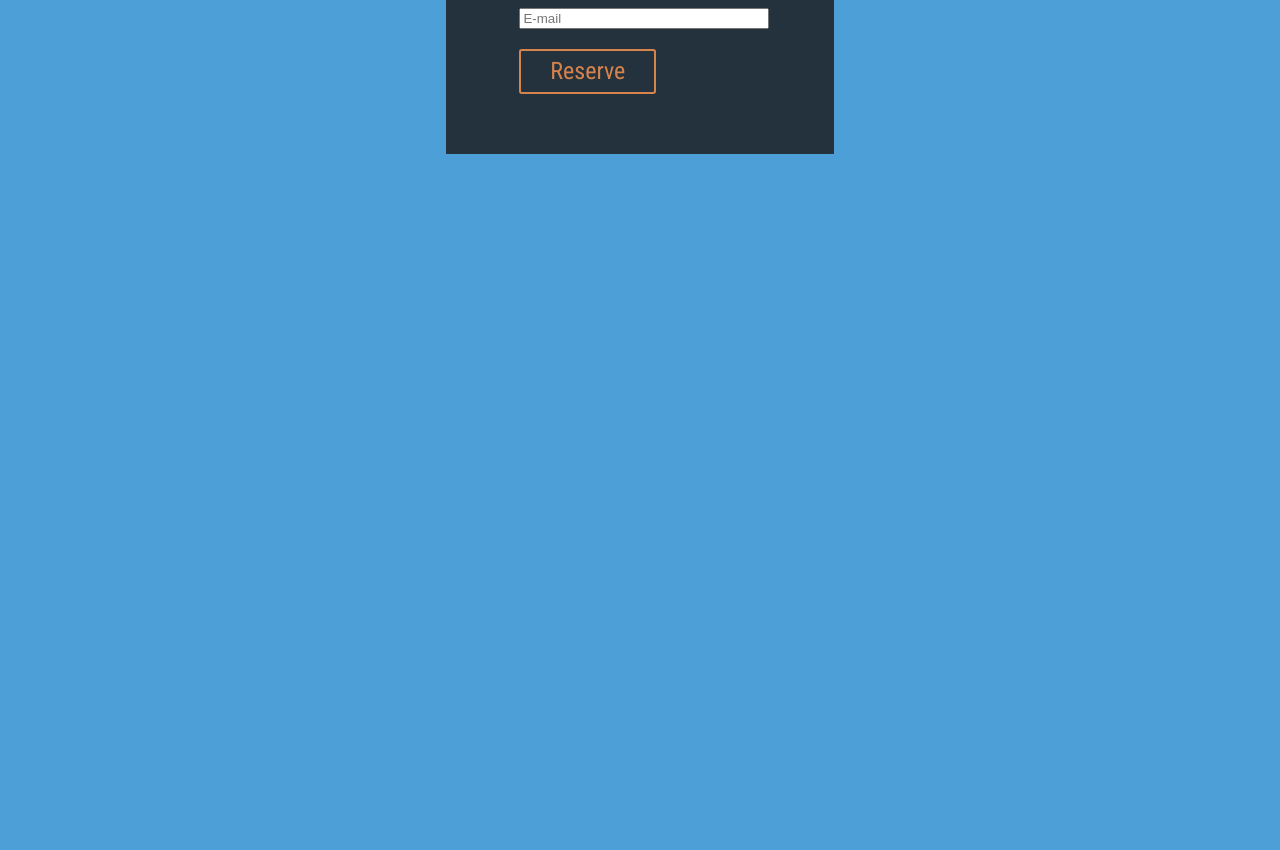
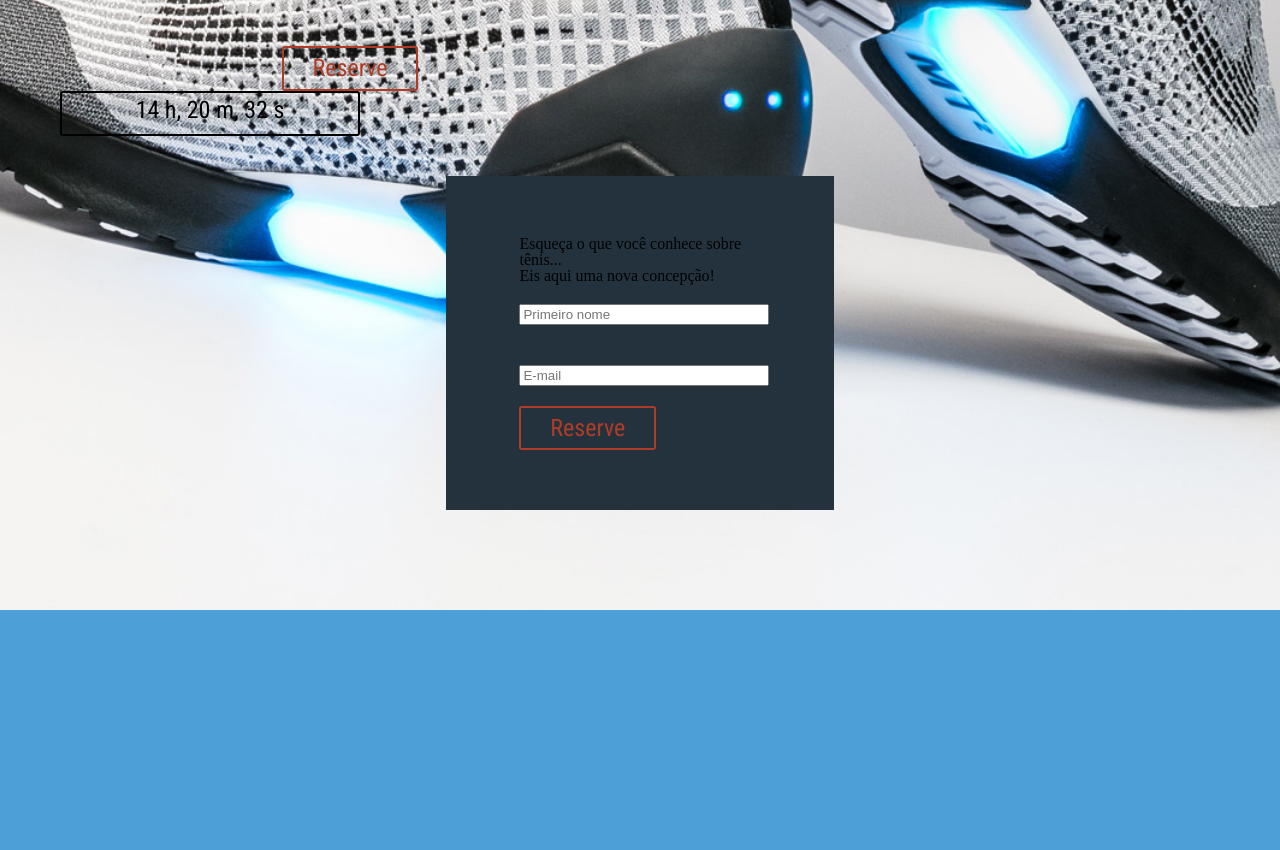
Before and after one commit to bruno07x/Landing-Page, a PHP site: page / in a window 1280 px wide. Shown: the part 641-1491 px from the top of the page. Run offline with PHP 8.4, Linux system fonts and the light colour scheme; some libraries are stand-ins or nearby versions; some web fonts are replaced.

Commit message:
Mudança de background

```diff
--- a/CSS/style.css
+++ b/CSS/style.css
@@ -169,14 +169,16 @@
 /* ############################################
    ###############  SECTION 1 #################
    ############################################ */
-
-.secao1 {
+   .secao1{
+	background-image: url(../IMG/tes2.jpg);
+	background-repeat: no-repeat;
+	background-size: cover;
+	background-position: center;
 	grid-template-columns: 100%;
-	grid-template-rows: 1fr 2fr 1fr 1fr; /*150px 200px 45px 50px*/
-	grid-template-areas: "logo""frase""btn" "contagem";
-	position: fixed;
+	grid-template-rows: 2fr 5fr 1fr;
+	grid-template-areas: "logo""frase""btn";
 	width: 100%;
-	z-index: -100;
+	height: 100%;
 }
 
 .logo {
@@ -185,20 +187,23 @@
 }
 
 .area_btn {
+	display: grid;
 	grid-area: btn;
+	grid-template-columns: 50% 50%;
+	grid-template-rows: 1fr 1fr;
+	grid-template-areas: "btn-reserve""contagem";
 }
 
 .contagem {
 	display: inline-block;
-	border: 0.1em solid #FFFFFF;
+	border: 0.1em solid #000;
 	border-radius: 0.12em;
 	box-sizing: border-box;
 	transition: all 0.2s;
-	color: #FFFFFF;
+	color: #000;
 	grid-area: contagem;
 	padding: 5px 10px;
 	max-width: 300px;
-	height: 40px;
 }
 
 .frase {
@@ -208,13 +213,6 @@
 	display: inline-block;
 	margin: 0 auto;
 	text-align: center;
-}
-
-.movie {
-	position: fixed;
-	left: 0;
-	top: 0;
-	width: 100%;
 }
 
 /* ############################################
@@ -305,15 +303,16 @@
    ############################################ */
 
 .btn {
+	grid-area: btn-reserve;
 	display: inline-block;
 	padding: 0.35em 1.2em;
-	border: 0.1em solid #d7844c;
+	border: 0.1em solid #af3c27;
 	margin: 0 auto;
 	border-radius: 0.12em;
 	box-sizing: border-box;
 	text-decoration: none;
 	font-weight: 300;
-	color: #d7844c;
+	color: #af3c27;
 	text-align: center;
 	transition: all 0.2s;
 	max-width: 200px;
@@ -321,5 +320,5 @@
 
 .btn:hover {
 	color: #000000;
-	background-color: #d7844c;
+	background-color: #af3c27;
 }
--- a/index.html
+++ b/index.html
@@ -7,14 +7,12 @@
     <meta http-equiv="X-UA-Compatible" content="ie=edge">
     <link rel="stylesheet" href="https://cdnjs.cloudflare.com/ajax/libs/jquery-modal/0.9.1/jquery.modal.min.css" />
     <link rel="stylesheet" href="CSS/style.css">
-    <!-- <link rel="stylesheet" href="https://cdnjs.cloudflare.com/ajax/libs/jquery-modal/0.9.1/jquery.modal.min.css" />  -->
     <title>Nike HyperAdapt</title>
 </head>
 
 <body>
-    <section>
-
-        <div class="grid secao1">
+    <section class="">
+        <div class="grid secao1 tester">
 
             <img class="logo" src="img/nike_icon.png">
             <h1 class="frase display">
@@ -42,11 +40,9 @@
             <!-- FIM MODAL -->
             <div class="area_btn">
                 <a style="display: block;" href="#ex1" rel="modal:open" class="btn bhead">Reserve</a>
+                <div id="countbox" class="contagem bhead text-center"></div>
             </div>
-            <div id="countbox" class="contagem bhead text-center"></div>
-            <video class="movie" autoplay loop muted>
-                    <source src="https://nikevideo.nike.com/72451143001/201604/2446/72451143001_4827356642001_4827250614001.mp4" type="video/mp4">
-                </video>
+
         </div>
     </section>
     <script src="https://ajax.googleapis.com/ajax/libs/jquery/3.3.1/jquery.min.js"></script>
```
Also changed, not shown: JS/js.js (+9 -0 lines), IMG/tes.png (added), IMG/tes2.jpg (added).
